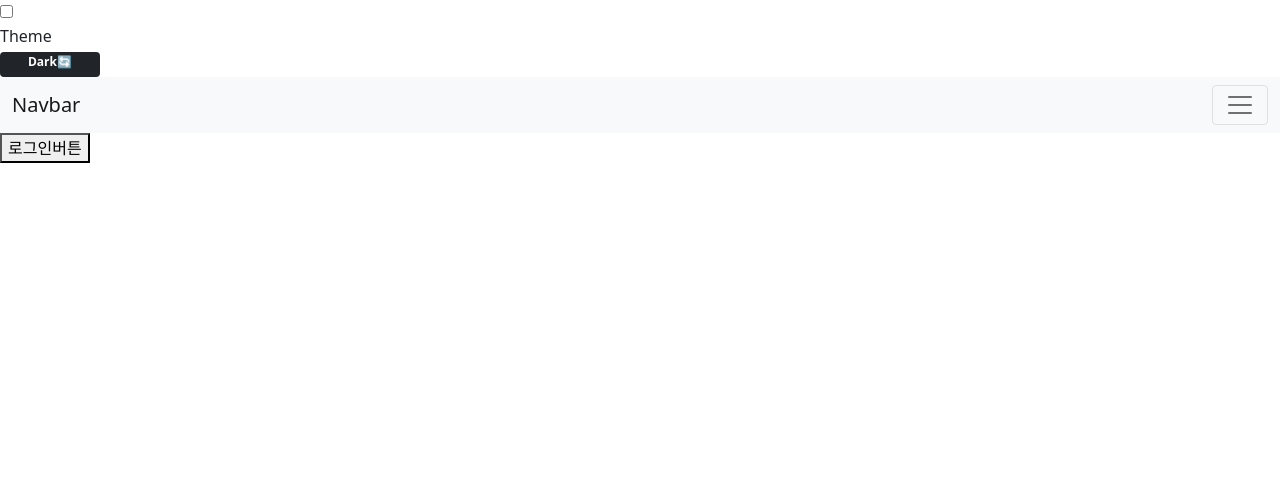
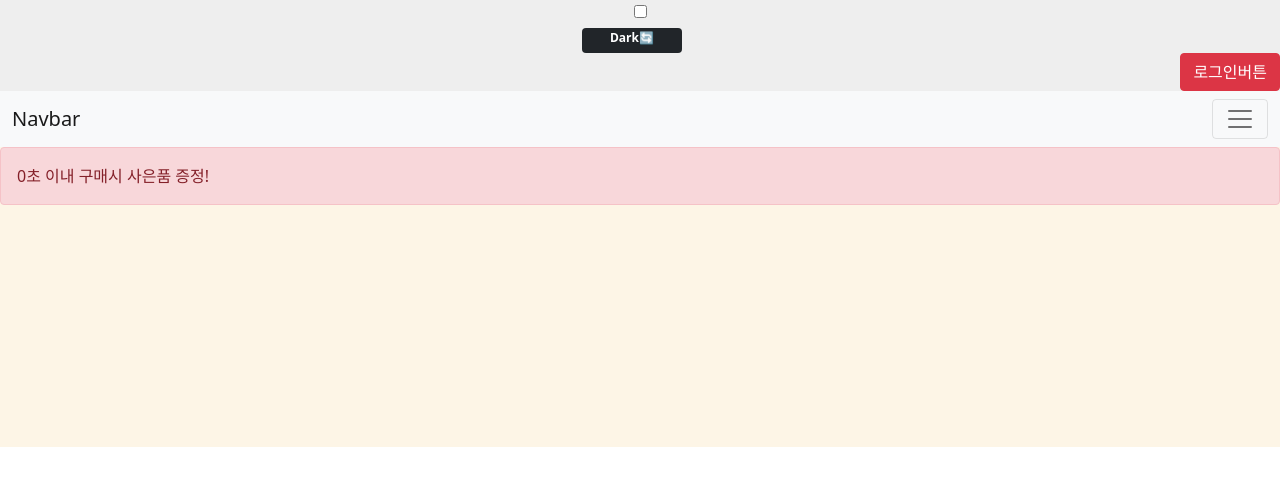
Before and after one commit to Roong-z/work-js, a plain HTML site: page index.html in a window 1280 px wide. Drawn offline with nearby package versions, Linux system fonts and the light colour scheme.

Commit message:
setInterval추가

```diff
--- a/index.html
+++ b/index.html
@@ -14,8 +14,10 @@
 </head>
 
 <body>
+	<!-- 헤더/다크모드 -->
+	<header>
 		<input class="check" type="checkbox" />
-	<div class="themed">Theme</div>
+		<div class="themed"></div>
 		<script>
 			const $checkbox = document.querySelector('.check');
 
@@ -30,8 +32,11 @@
 		<span class='badge bg-dark ms-auto mx-3'>
 			Dark🔄
 		</span>
+		<div style="text-align: right">
+			<button type="button" class="btn btn-danger" id='loginBtn'>로그인버튼</button>
+		</div>
 		<script>
-		const count = 0;
+			var count = 0;
 			$('.badge').on('click', function () {
 				count++;
 				if (count % 2 == 1) {
@@ -41,6 +46,8 @@
 				}
 			})
 		</script>
+	</header>
+	<!-- nav바 -->
 	<nav class="navbar navbar-light bg-light">
 		<div class="container-fluid">
 			<span class="navbar-brand">Navbar</span>
@@ -56,8 +63,32 @@
 		<li class="list-group-item">A fourth item</li>
 		<li class="list-group-item">And a fifth one</li>
 	</ul>
+	<!-- 메인화면 -->
+	<div class="mainTitle">
+		<div class="alert alert-danger">
+			<span id="num">5</span>초 이내 구매시 사은품 증정!
+		</div>
+	</div>
+	<script>
+		var count = 5;
+		var timer = null;
+
+		timer = setInterval(function () {
+			count -= 1;
+			if (count >= 0) {
+				document.querySelector('#num').innerHTML = count;
+			}
+			else {
+				$('.alert').hide();
+				clearTimeout(timer);
+			}
+			console.log(count)
+		}, 1000)
 
 
+	</script>
+
+	<!-- 로그인 모달창 -->
 	<div class="black-bg">
 		<div class="white-bg">
 			<h4>로그인하세요</h4>
@@ -73,9 +104,7 @@
 			</form>
 		</div>
 	</div>
-
 	<script>
-
 		$('#pw').on('change', function () {
 			console.log('비번유출중')
 		})
@@ -94,12 +123,6 @@
 			}
 		})
 	</script>
-
-
-	<div>
-		<button id='loginBtn'>로그인버튼</button>
-	</div>
-
 	<script>
 		$('#loginBtn').on('click', function () {
 			$('.black-bg').addClass('show-modal')
--- a/main.css
+++ b/main.css
@@ -1,3 +1,14 @@
+header {
+   background-color: #eee;
+   text-align: center;
+}
+
+.mainTitle {
+   width: 100%;
+   height: 300px;
+   background-color: oldlace;
+}
+
 :root[color-theme='light'] {
    --background: #fff;
    --boxColor: #000;
```
Lines whose indentation alone changed are shown as unchanged.
